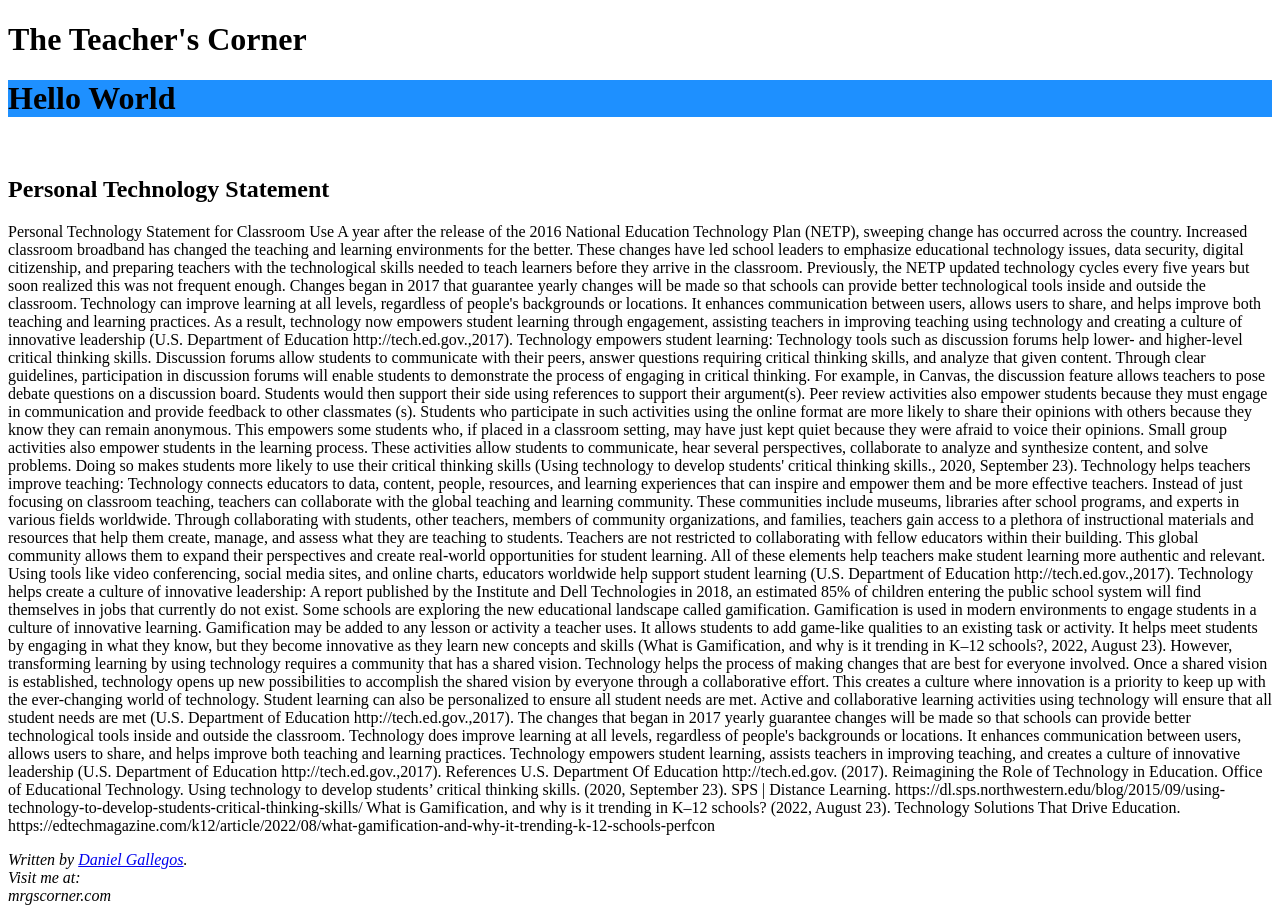
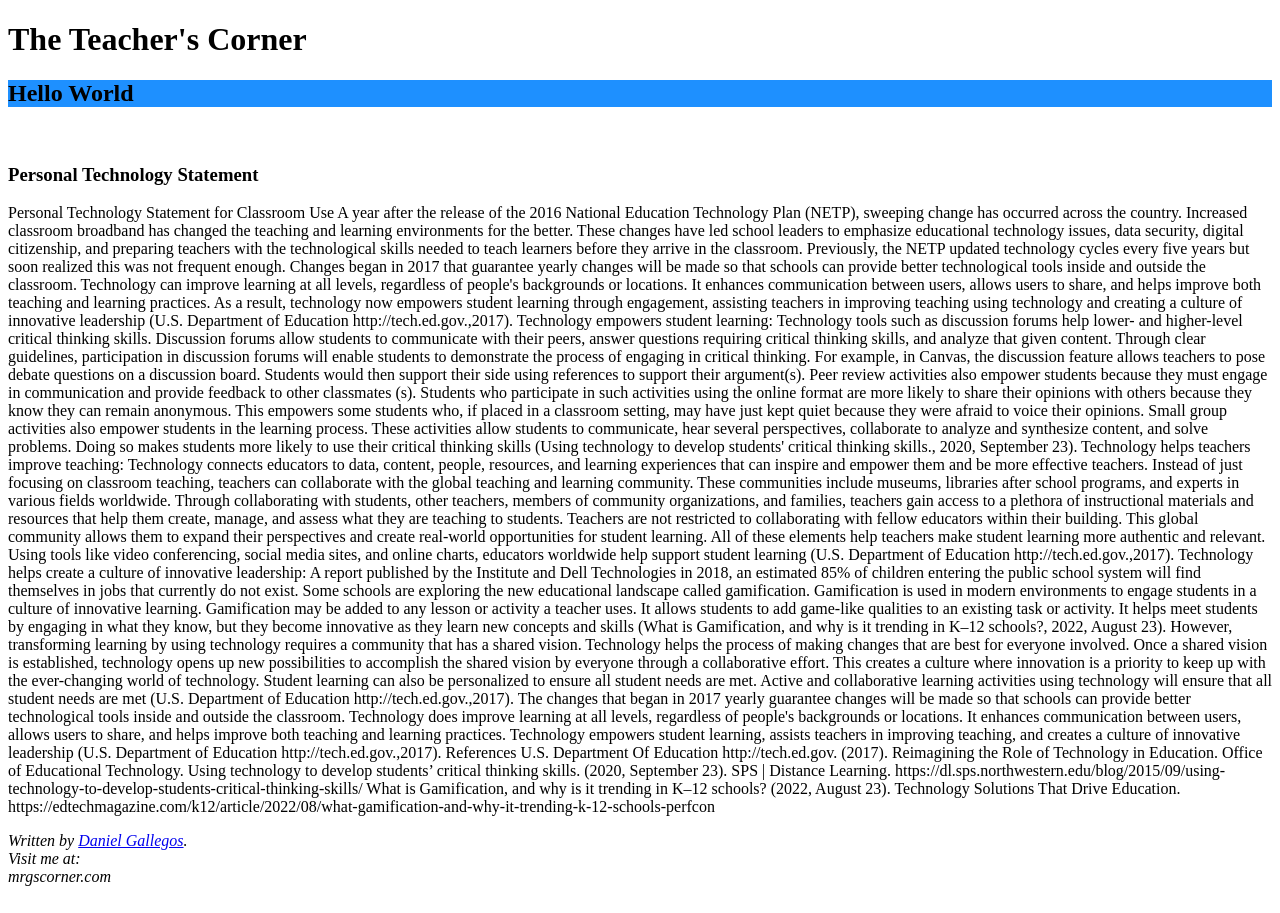
Before and after one commit to MrGsCorner/Mr.-G-s-created-page, a plain HTML site: page index.html in a window 1280 px wide. Drawn offline with Linux system fonts and the light colour scheme.

Commit message:
Update index.html

```diff
--- a/index.html
+++ b/index.html
@@ -12,7 +12,7 @@
 
 <h1> The Teacher's Corner </h1>
 
-<h1 style="background-color:DodgerBlue;">Hello World</h1>
+<h2 style="background-color:DodgerBlue;">Hello World</h2>
 
 <img scr"https://i.postimg.cc/y8Jt6R47/Mr-G-Picture.jpg"style="width:304px;height:228p;">
 
@@ -20,7 +20,7 @@
 
 
 
-<h2>Personal Technology Statement</h2>
+<h3>Personal Technology Statement</h3>
 
 <p> Personal Technology Statement for Classroom Use
 
```
